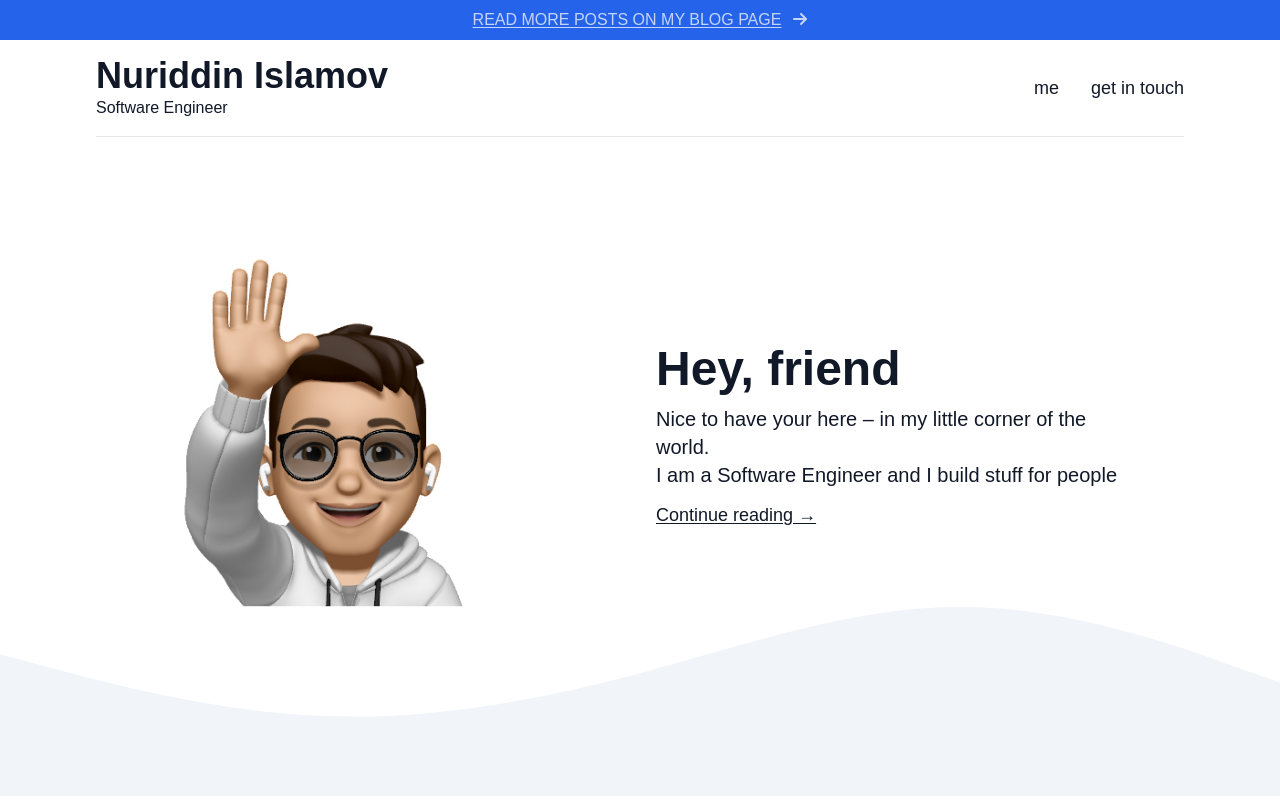
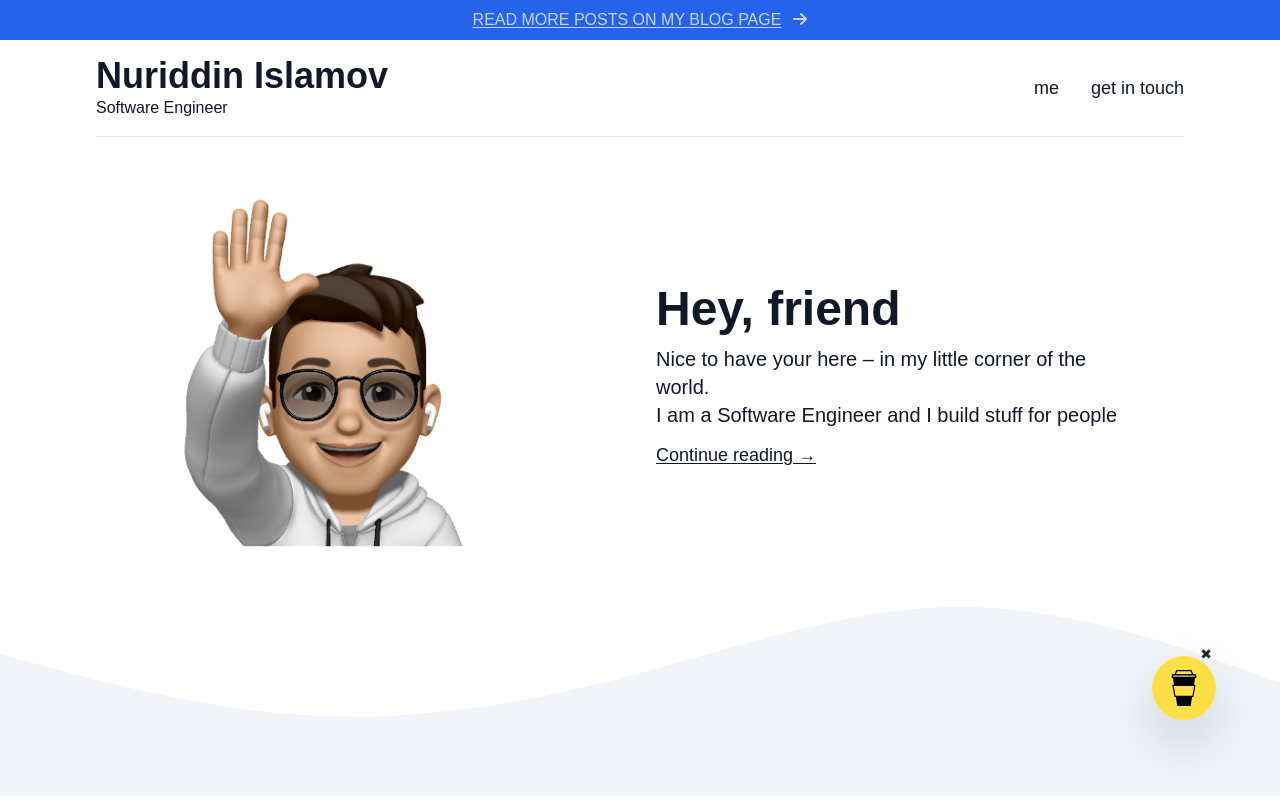
Before and after one commit to noonosh/nuriddinislamov.com-old, a React (Create React App) app: page / in a window 1280 px wide. Built offline with nearby package versions, Linux system fonts and the light colour scheme.

Commit message:
bring back coffee button and fix height issue in layout

```diff
--- a/src/layouts/Layout.js
+++ b/src/layouts/Layout.js
@@ -6,14 +6,14 @@ import BuyMeCoffeeButton from "../lib/BMCButton";
 function Layout({ children, id, isHome }) {
 	return (
 		<React.Fragment>
-			<div className='flex flex-col h-screen'>
+			<div className='flex flex-col h-full'>
 				<NavBar />
 				<section className='w-5/6 mx-auto px-2 md:px-6 py-8 flex-auto' id={id}>
 					{children}
 				</section>
 				<Footer isHome={isHome || false} />
 			</div>
-			{/* <BuyMeCoffeeButton /> */}
+			<BuyMeCoffeeButton />
 		</React.Fragment>
 	);
 }
```
